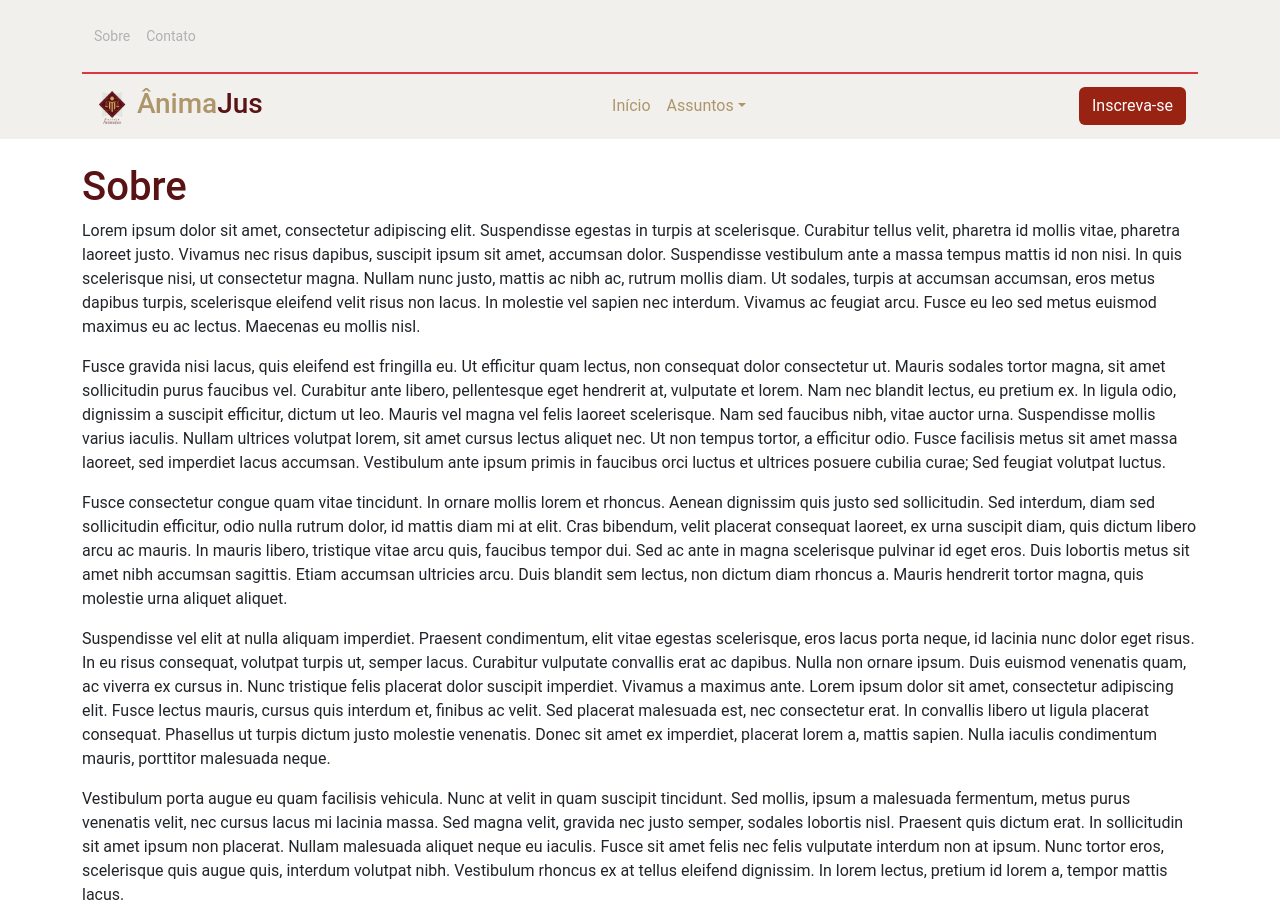
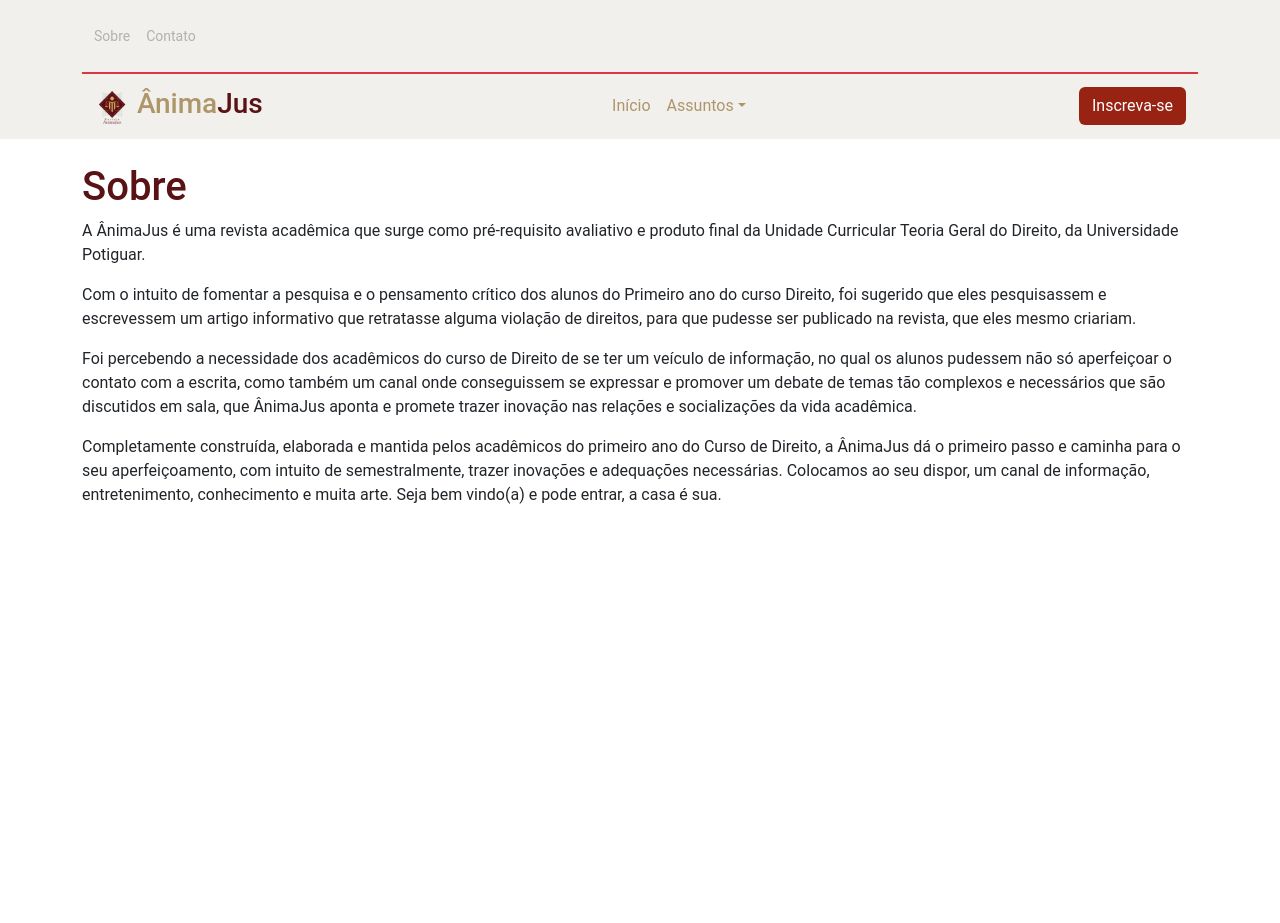
Before and after one commit to duannaires/AnimaJus, a React (Vite) app: page /about in a window 1280 px wide. After the commit the page ends 800 px from the top, so only its background shows below. Built offline with nearby package versions, Linux system fonts and the light colour scheme.

Commit message:
feat: add about

```diff
--- a/src/app/presentation/components/about/about-screen/index.tsx
+++ b/src/app/presentation/components/about/about-screen/index.tsx
@@ -7,15 +7,13 @@
     <div className="container">
       <div className='d-flex flex-column'>
         <h1 className="mt-4 aj-text-red">{ pageTitle }</h1>
-        <p>Lorem ipsum dolor sit amet, consectetur adipiscing elit. Suspendisse egestas in turpis at scelerisque. Curabitur tellus velit, pharetra id mollis vitae, pharetra laoreet justo. Vivamus nec risus dapibus, suscipit ipsum sit amet, accumsan dolor. Suspendisse vestibulum ante a massa tempus mattis id non nisi. In quis scelerisque nisi, ut consectetur magna. Nullam nunc justo, mattis ac nibh ac, rutrum mollis diam. Ut sodales, turpis at accumsan accumsan, eros metus dapibus turpis, scelerisque eleifend velit risus non lacus. In molestie vel sapien nec interdum. Vivamus ac feugiat arcu. Fusce eu leo sed metus euismod maximus eu ac lectus. Maecenas eu mollis nisl.</p>
+        <p>A ÂnimaJus é uma revista acadêmica que surge como pré-requisito avaliativo e produto final da Unidade Curricular Teoria Geral do Direito, da Universidade Potiguar.</p>
 
-        <p>Fusce gravida nisi lacus, quis eleifend est fringilla eu. Ut efficitur quam lectus, non consequat dolor consectetur ut. Mauris sodales tortor magna, sit amet sollicitudin purus faucibus vel. Curabitur ante libero, pellentesque eget hendrerit at, vulputate et lorem. Nam nec blandit lectus, eu pretium ex. In ligula odio, dignissim a suscipit efficitur, dictum ut leo. Mauris vel magna vel felis laoreet scelerisque. Nam sed faucibus nibh, vitae auctor urna. Suspendisse mollis varius iaculis. Nullam ultrices volutpat lorem, sit amet cursus lectus aliquet nec. Ut non tempus tortor, a efficitur odio. Fusce facilisis metus sit amet massa laoreet, sed imperdiet lacus accumsan. Vestibulum ante ipsum primis in faucibus orci luctus et ultrices posuere cubilia curae; Sed feugiat volutpat luctus.</p>
+        <p>Com o intuito de fomentar a pesquisa e o pensamento crítico dos alunos do Primeiro ano do curso Direito, foi sugerido que eles pesquisassem e escrevessem um artigo informativo que retratasse alguma violação de direitos, para que pudesse ser publicado na revista, que eles mesmo criariam.</p>
 
-        <p>Fusce consectetur congue quam vitae tincidunt. In ornare mollis lorem et rhoncus. Aenean dignissim quis justo sed sollicitudin. Sed interdum, diam sed sollicitudin efficitur, odio nulla rutrum dolor, id mattis diam mi at elit. Cras bibendum, velit placerat consequat laoreet, ex urna suscipit diam, quis dictum libero arcu ac mauris. In mauris libero, tristique vitae arcu quis, faucibus tempor dui. Sed ac ante in magna scelerisque pulvinar id eget eros. Duis lobortis metus sit amet nibh accumsan sagittis. Etiam accumsan ultricies arcu. Duis blandit sem lectus, non dictum diam rhoncus a. Mauris hendrerit tortor magna, quis molestie urna aliquet aliquet.</p>
+        <p>Foi percebendo a necessidade dos acadêmicos do curso de Direito de se ter um veículo de informação, no qual os alunos pudessem não só aperfeiçoar o contato com a escrita, como também um canal onde conseguissem se expressar e promover um debate de temas tão complexos e necessários que são discutidos em sala, que ÂnimaJus aponta e promete trazer inovação nas relações e socializações da vida acadêmica.</p>
 
-        <p>Suspendisse vel elit at nulla aliquam imperdiet. Praesent condimentum, elit vitae egestas scelerisque, eros lacus porta neque, id lacinia nunc dolor eget risus. In eu risus consequat, volutpat turpis ut, semper lacus. Curabitur vulputate convallis erat ac dapibus. Nulla non ornare ipsum. Duis euismod venenatis quam, ac viverra ex cursus in. Nunc tristique felis placerat dolor suscipit imperdiet. Vivamus a maximus ante. Lorem ipsum dolor sit amet, consectetur adipiscing elit. Fusce lectus mauris, cursus quis interdum et, finibus ac velit. Sed placerat malesuada est, nec consectetur erat. In convallis libero ut ligula placerat consequat. Phasellus ut turpis dictum justo molestie venenatis. Donec sit amet ex imperdiet, placerat lorem a, mattis sapien. Nulla iaculis condimentum mauris, porttitor malesuada neque.</p>
-
-        <p>Vestibulum porta augue eu quam facilisis vehicula. Nunc at velit in quam suscipit tincidunt. Sed mollis, ipsum a malesuada fermentum, metus purus venenatis velit, nec cursus lacus mi lacinia massa. Sed magna velit, gravida nec justo semper, sodales lobortis nisl. Praesent quis dictum erat. In sollicitudin sit amet ipsum non placerat. Nullam malesuada aliquet neque eu iaculis. Fusce sit amet felis nec felis vulputate interdum non at ipsum. Nunc tortor eros, scelerisque quis augue quis, interdum volutpat nibh. Vestibulum rhoncus ex at tellus eleifend dignissim. In lorem lectus, pretium id lorem a, tempor mattis lacus.</p>
+        <p> Completamente construída, elaborada e mantida pelos acadêmicos do primeiro ano do Curso de Direito, a ÂnimaJus dá o primeiro passo e caminha para o seu aperfeiçoamento, com intuito de semestralmente, trazer inovações e adequações necessárias. Colocamos ao seu dispor, um canal de informação, entretenimento, conhecimento e muita arte. Seja bem vindo(a) e pode entrar, a casa é sua.</p>
       </div>
     </div>
   )
```
